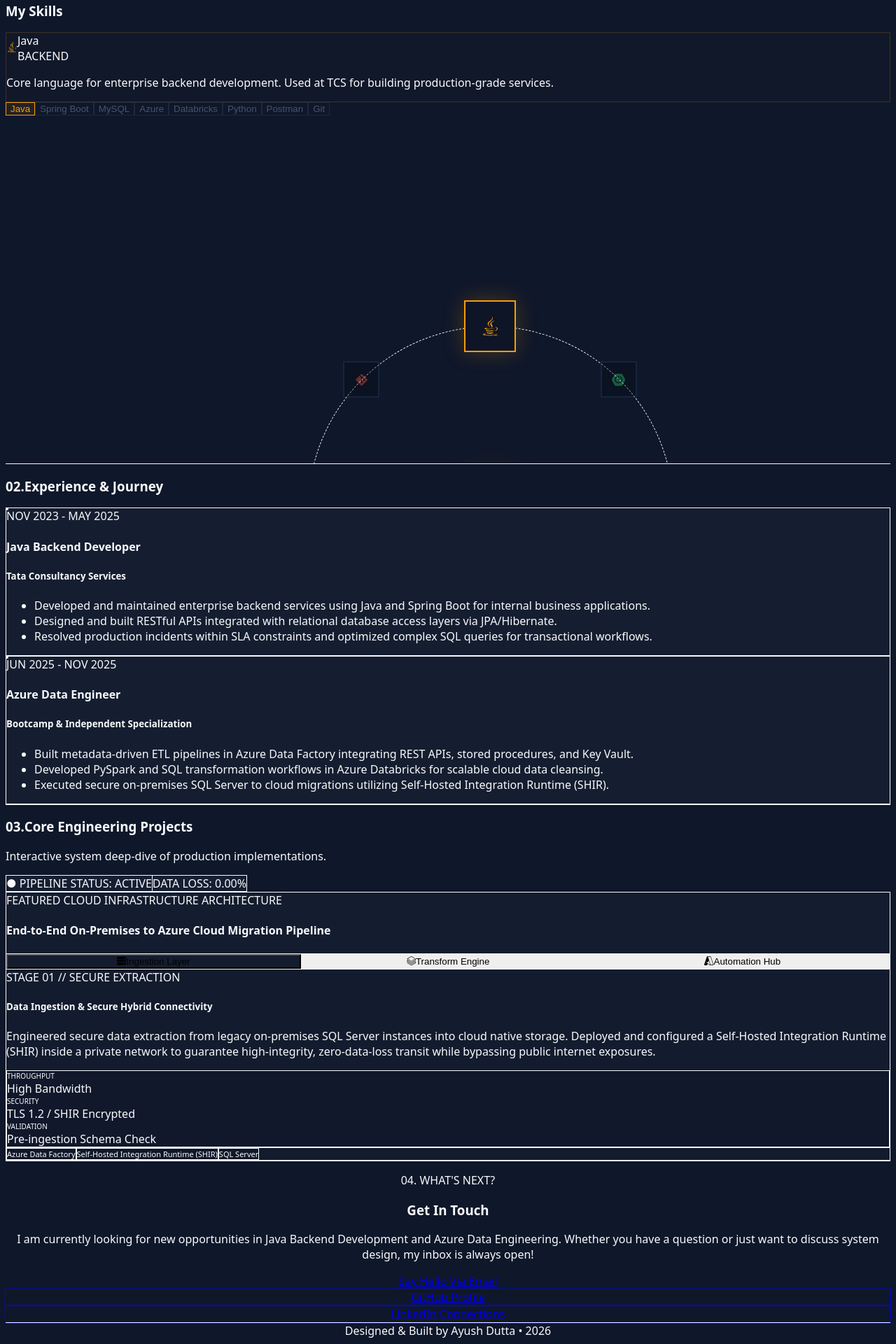
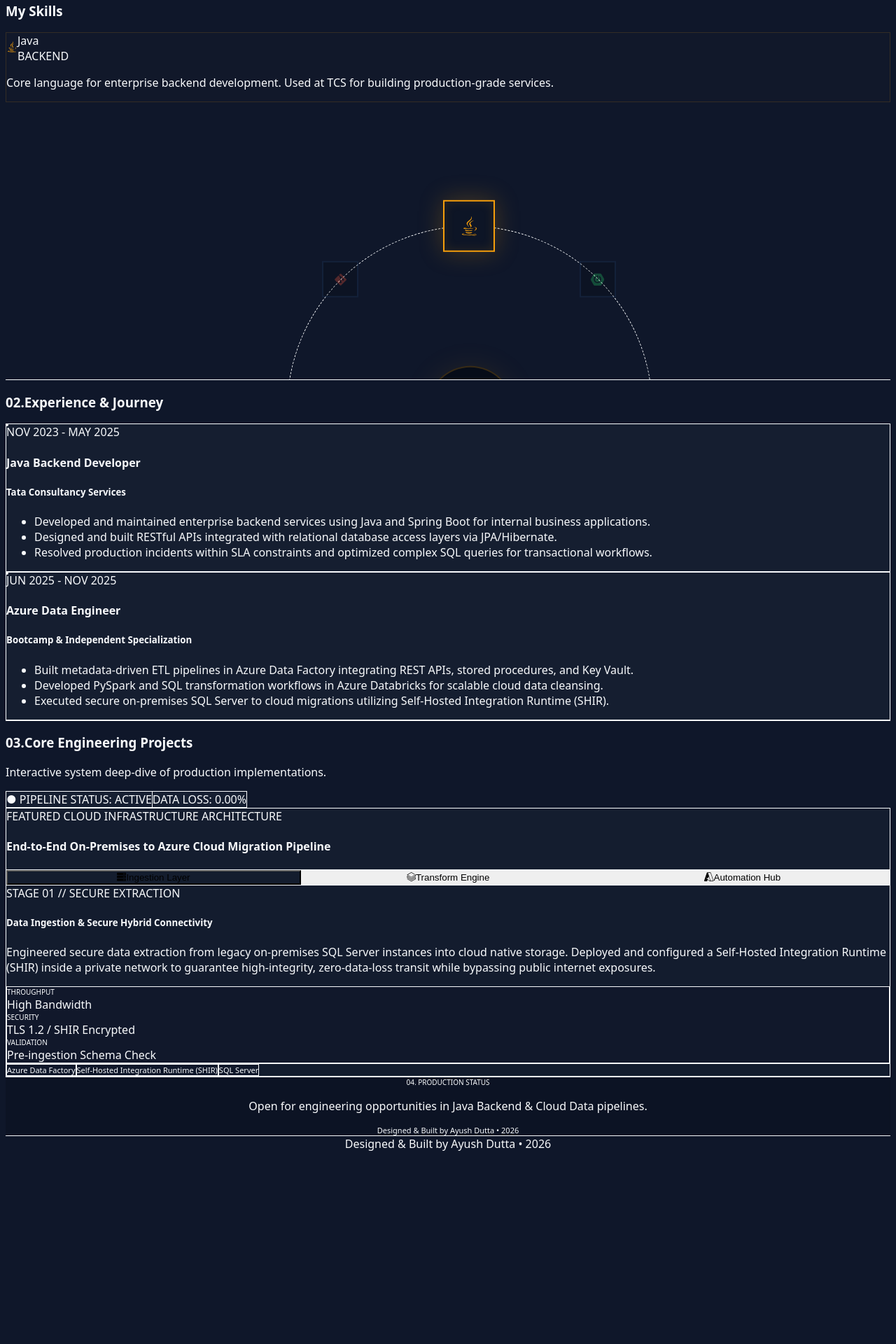
Before and after one commit to ayushdutta-SE/Portfolio, a React (Vite) app in the folder portfolio/: page / in a window 1280 px wide. Shown: the part 630-2550 px from the top of the page at 70% size. After the commit the page ends 2283 px from the top, so only its background shows below. Built offline with nearby package versions, Linux system fonts and the light colour scheme.

Commit message:
fix: re-engineer rotational trajectory delta to handle smooth relative index stepping

```diff
--- a/portfolio/src/components/Connect.jsx
+++ b/portfolio/src/components/Connect.jsx
@@ -1,38 +1,23 @@
-export default function Connect() {
+export default function Contact() {
   return (
-    <section id="connect" className="py-24 px-6 max-w-5xl mx-auto border-t border-slate-800/60 text-center">
-      <p className="text-blue-400 font-mono text-sm mb-3 tracking-widest">04. WHAT&apos;S NEXT?</p>
-      <h3 className="text-4xl md:text-5xl font-extrabold text-slate-100 tracking-tight mb-6">
-        Get In Touch
-      </h3>
-      <p className="text-slate-400 max-w-lg mx-auto text-md leading-relaxed mb-10">
-        I am currently looking for new opportunities in Java Backend Development and Azure Data Engineering. Whether you have a question or just want to discuss system design, my inbox is always open!
-      </p>
+    <footer id="contact" className="py-12 border-t border-slate-800/40 bg-[#070c18]/30">
+      <div className="max-w-5xl mx-auto px-6 flex flex-col items-center justify-center text-center space-y-3">
 
-      <div className="flex flex-col sm:flex-row justify-center items-center gap-4">
-        <a
-          href="mailto:ayush.dutta.cloud@gmail.com"
-          className="w-full sm:w-auto px-8 py-3.5 bg-blue-600 hover:bg-blue-500 text-white font-medium rounded-lg transition-all transform hover:-translate-y-0.5 shadow-lg shadow-blue-500/20 text-sm tracking-wide"
-        >
-          Say Hello Via Email
-        </a>
-        <a
-          href="https://github.com/ayushdutta-SE"
-          target="_blank"
-          rel="noopener noreferrer"
-          className="w-full sm:w-auto px-8 py-3.5 border border-slate-700 hover:border-slate-500 text-slate-300 font-medium rounded-lg transition-all text-sm tracking-wide"
-        >
-          GitHub Profile
-        </a>
-        <a
-          href="https://linkedin.com/in/ayushdutta-se"
-          target="_blank"
-          rel="noopener noreferrer"
-          className="w-full sm:w-auto px-8 py-3.5 border border-slate-700 hover:border-slate-500 text-slate-300 font-medium rounded-lg transition-all text-sm tracking-wide"
-        >
-          LinkedIn Connections
-        </a>
+        {/* Subtle, clean heading callout */}
+        <span className="text-[10px] font-mono text-slate-500 uppercase tracking-widest">
+          04. Production Status
+        </span>
+
+        <p className="text-sm text-slate-400 font-medium max-w-md">
+          Open for engineering opportunities in Java Backend & Cloud Data pipelines.
+        </p>
+
+        {/* Minimalist Signature Credit */}
+        <div className="pt-4 text-[11px] font-mono text-slate-600">
+          Designed & Built by <span className="text-slate-400 font-semibold">Ayush Dutta</span> • 2026
+        </div>
+
       </div>
-    </section>
+    </footer>
   );
 }
--- a/portfolio/src/components/Skills.jsx
+++ b/portfolio/src/components/Skills.jsx
@@ -15,28 +15,34 @@
 
 const RADIUS = 260;
 const CENTER_X = 300;
-const CENTER_Y = 320; // Pushes the center coordinate downward to anchor the track at the section footer base
+const CENTER_Y = 340;
 
 export default function Skills() {
   const [rotation, setRotation] = useState(0);
   const [active, setActive] = useState(0);
 
-  const handleClick = (i) => {
+  const handleNodeClick = (clickedIndex) => {
+    if (clickedIndex === active) return;
+
     const totalSkills = skills.length;
-    const targetAngle = (i * 360) / totalSkills;
-    const currentAngle = ((rotation % 360) + 360) % 360;
-    let delta = targetAngle - currentAngle;
-    if (delta > 180) delta -= 360;
-    if (delta < -180) delta += 360;
-    setRotation(prev => prev - delta);
-    setActive(i);
+
+    // Calculate shortest distance path along a circular index array loop
+    let diff = clickedIndex - active;
+    if (diff > totalSkills / 2) diff -= totalSkills;
+    if (diff < -totalSkills / 2) diff += totalSkills;
+
+    // Convert step indices cleanly to degree steps based on the array distribution
+    const degreesPerSkill = 360 / totalSkills;
+
+    setRotation(prev => prev - (diff * degreesPerSkill));
+    setActive(clickedIndex);
   };
 
   return (
-    <section id="skills" className="py-24 px-6 max-w-5xl mx-auto border-t border-slate-800/60 relative min-h-[700px] flex flex-col lg:flex-row items-center justify-between overflow-hidden">
+    <section id="skills" className="pt-24 pb-0 px-6 max-w-5xl mx-auto border-t border-slate-800/60 relative min-h-[580px] flex flex-col lg:flex-row items-center justify-between overflow-hidden">
 
-      {/* Left content description frame */}
-      <div className="w-full lg:w-2/5 z-10 space-y-6 self-start lg:self-center">
+      {/* LEFT CONTENT BLOCK */}
+      <div className="w-full lg:w-2/5 z-10 space-y-6 pb-12 lg:pb-0">
         <div>
           <span className="text-xs font-mono text-blue-400 uppercase tracking-widest">01. Core Capabilities</span>
           <h3 className="text-4xl font-bold text-slate-100 mt-2 mb-4 leading-tight">
@@ -44,48 +50,32 @@
           </h3>
         </div>
 
+        {/* Dynamic Detail Card Box */}
         <div
-          className="rounded-xl p-6 border transition-all duration-500 bg-[#0d1526]/40 backdrop-blur-md shadow-2xl"
-          style={{ borderColor: `${skills[active].color}30`, background: `${skills[active].color}02` }}
+          className="rounded-xl p-6 border transition-all duration-500 bg-[#0d1526]/40 backdrop-blur-md max-w-md shadow-2xl"
+          style={{ borderColor: `${skills[active].color}25`, background: `${skills[active].color}02` }}
         >
           <div className="flex items-center gap-4 mb-3">
             <div className="text-4xl" style={{ color: skills[active].color }}>
               {(() => { const Icon = skills[active].icon; return <Icon />; })()}
             </div>
             <div>
-              <div className="text-lg font-bold text-slate-100">{skills[active].name}</div>
+              <div className="text-lg font-bold text-slate-100 tracking-tight">{skills[active].name}</div>
               <div className="text-xs font-mono text-slate-500 uppercase tracking-wider mt-0.5">{skills[active].cat}</div>
             </div>
           </div>
           <p className="text-sm text-slate-400 leading-relaxed">{skills[active].desc}</p>
         </div>
-
-        <div className="flex flex-wrap gap-2">
-          {skills.map((s, i) => (
-            <button
-              key={i}
-              onClick={() => handleClick(i)}
-              className="text-xs font-mono px-3 py-1.5 rounded-lg border transition-all duration-300"
-              style={{
-                borderColor: active === i ? s.color : '#1e293b',
-                color: active === i ? s.color : '#475569',
-                background: active === i ? `${s.color}15` : 'transparent'
-              }}
-            >
-              {s.name}
-            </button>
-          ))}
-        </div>
       </div>
 
-      {/* Right-aligned bottom arc architecture layout */}
+      {/* RIGHT ARC COMPONENT */}
       <div
-        className="relative lg:absolute right-0 bottom-0 translate-y-[20%] lg:translate-y-[15%] translate-x-[10%] lg:translate-x-0 mt-12 lg:mt-0 flex-shrink-0"
+        className="relative lg:absolute right-0 bottom-0 translate-y-[12%] lg:translate-y-[8%] translate-x-[5%] lg:translate-x-0 flex-shrink-0"
         style={{ width: CENTER_X * 2, height: CENTER_Y }}
       >
-        {/* Background Orbit Track */}
+        {/* Track Guideline */}
         <div
-          className="absolute rounded-full border border-dashed border-slate-800/60 pointer-events-none"
+          className="absolute rounded-full border border-dashed border-slate-800/40 pointer-events-none"
           style={{
             width: RADIUS * 2,
             height: RADIUS * 2,
@@ -94,7 +84,7 @@
           }}
         />
 
-        {/* Rotational Mechanical Component Group */}
+        {/* Core Rotator Matrix Engine */}
         <div
           className="absolute inset-0"
           style={{
@@ -116,18 +106,19 @@
             return (
               <button
                 key={i}
-                onClick={() => handleClick(i)}
-                className={`absolute rounded-2xl flex items-center justify-center transition-all duration-500 shadow-2xl cursor-pointer
-                  ${isActive ? 'animate-bounce-slow' : 'opacity-40 hover:opacity-90'}`}
+                onClick={() => handleNodeClick(i)}
+                className={`absolute rounded-2xl flex items-center justify-center transition-all duration-500 shadow-2xl cursor-pointer select-none outline-none
+                  ${isActive ? 'animate-bounce-slow' : 'opacity-30 hover:opacity-80'}`}
                 style={{
                   width: isActive ? 74 : 52,
                   height: isActive ? 74 : 52,
                   left: x,
                   top: y,
+                  // Keep node text baseline parallel with user viewport perspective dynamically
                   transform: `translate(-50%,-50%) rotate(${-rotation}deg)`,
                   background: isActive ? '#0d1526' : '#060c14',
                   border: `2px solid ${isActive ? skill.color : '#1e3a5f'}`,
-                  boxShadow: isActive ? `0 0 30px ${skill.color}40` : 'none',
+                  boxShadow: isActive ? `0 0 35px ${skill.color}40, inset 0 0 15px ${skill.color}20` : 'none',
                   color: skill.color,
                   fontSize: isActive ? '1.8rem' : '1.2rem',
                   zIndex: isActive ? 30 : 10,
@@ -139,23 +130,23 @@
           })}
         </div>
 
-        {/* Central Display Ring Node */}
+        {/* Static Central Identity Dial */}
         <div
-          className="absolute rounded-full flex flex-col items-center justify-center transition-all duration-500 z-10 border shadow-inner"
+          className="absolute rounded-full flex flex-col items-center justify-center transition-all duration-500 z-10 border shadow-2xl"
           style={{
             width: 120,
             height: 120,
             left: CENTER_X - 60,
             top: CENTER_Y - 60,
             background: '#060c18',
-            border: `2px solid ${skills[active].color}40`,
-            boxShadow: `0 0 40px -10px ${skills[active].color}30`
+            border: `2px solid ${skills[active].color}35`,
+            boxShadow: `0 0 50px -10px ${skills[active].color}25`
           }}
         >
           <div className="text-2xl transition-all duration-300" style={{ color: skills[active].color }}>
             {(() => { const Icon = skills[active].icon; return <Icon />; })()}
           </div>
-          <span className="text-[10px] font-mono font-bold text-slate-400 uppercase tracking-wider mt-1">
+          <span className="text-[10px] font-mono font-bold text-slate-400 tracking-wider uppercase mt-1">
             {skills[active].name}
           </span>
         </div>
```
